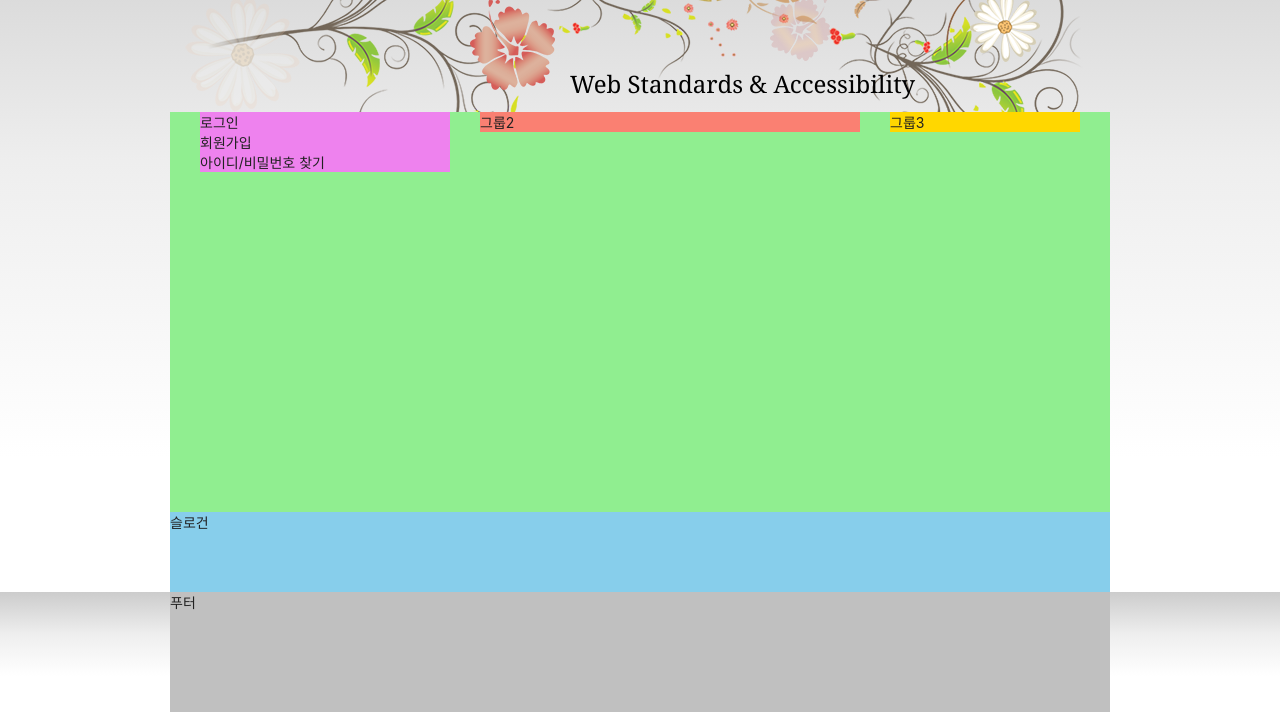
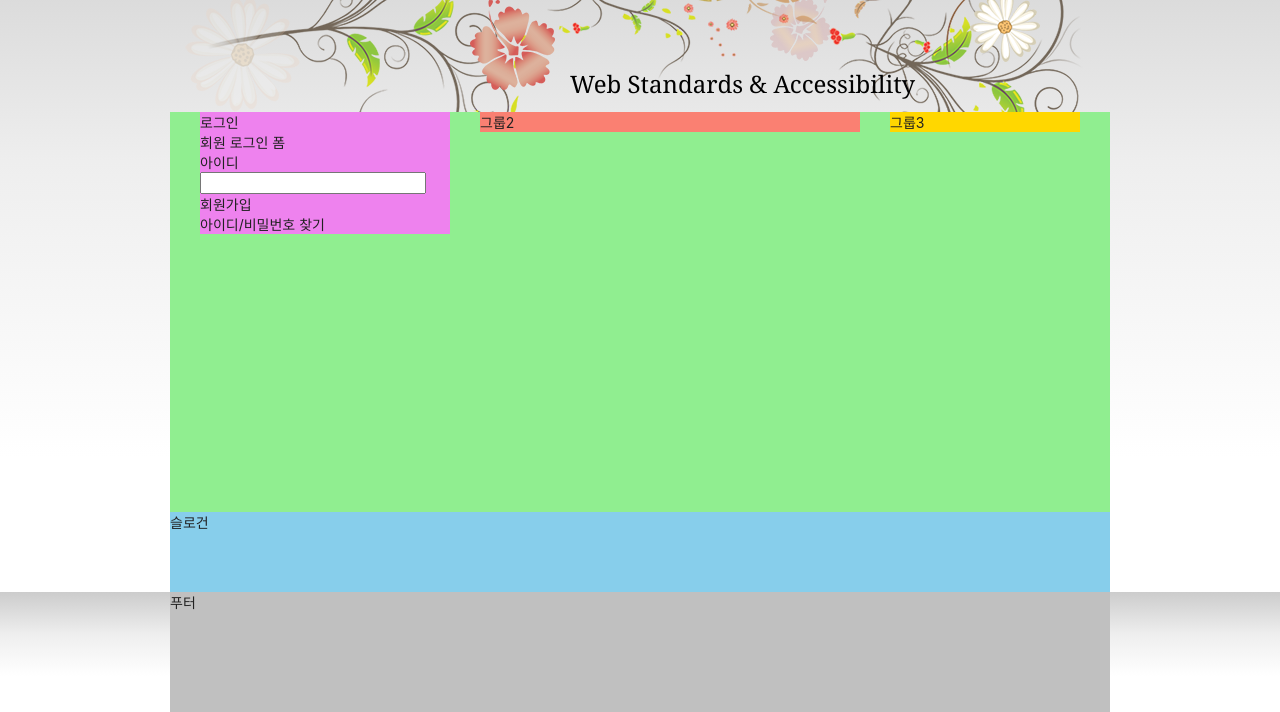
Before and after one commit to BrightSton/HTML5, a plain HTML site: page index.html in a window 1280 px wide. Shown: the part 135-847 px from the top of the page. Drawn offline with Linux system fonts and the light colour scheme; a web font is replaced by a local one.

Commit message:
아이디 입력 서식 마크업

```diff
--- a/index.html
+++ b/index.html
@@ -157,7 +157,15 @@
       <div class="group group1">
         <section class="login">
           <h2 class="login-title">로그인</h2>
-          <form action="" class="login-form"></form>
+          <form action="" class="login-form">
+            <fieldset>
+              <legend>회원 로그인 폼</legend>
+              <div class="user-email">
+                <label for="userEmail">아이디</label
+                ><input type="email" id="userEmail" />
+              </div>
+            </fieldset>
+          </form>
           <ul class="sign">
             <li><a href="">회원가입</a></li>
             <li><a href="">아이디/비밀번호 찾기</a></li>
```
